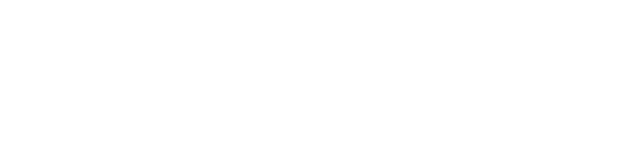
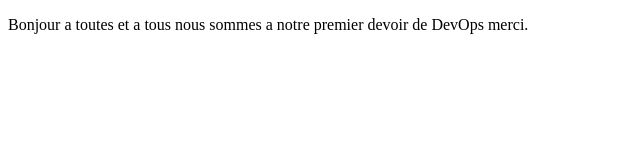
Before and after one commit to eldjiba/GesCo, a plain HTML site: page index.html in a window 1280 px wide. Shown: the whole page, without its empty margins (0-640 px from the left). Drawn offline with Linux system fonts and the light colour scheme.

Commit message:
premier paragraphe

```diff
--- a/index.html
+++ b/index.html
@@ -1,7 +1,12 @@
 <!Doctype html>
 <html>
 <head>
-	<title></title>
+	<title>DEVOIR DE DevOps</title>
 </head>
+	<p>
+		Bonjour a toutes et a tous nous sommes a notre
+		premier devoir de DevOps
 
+		merci.
+	</p>
 </html>
```
